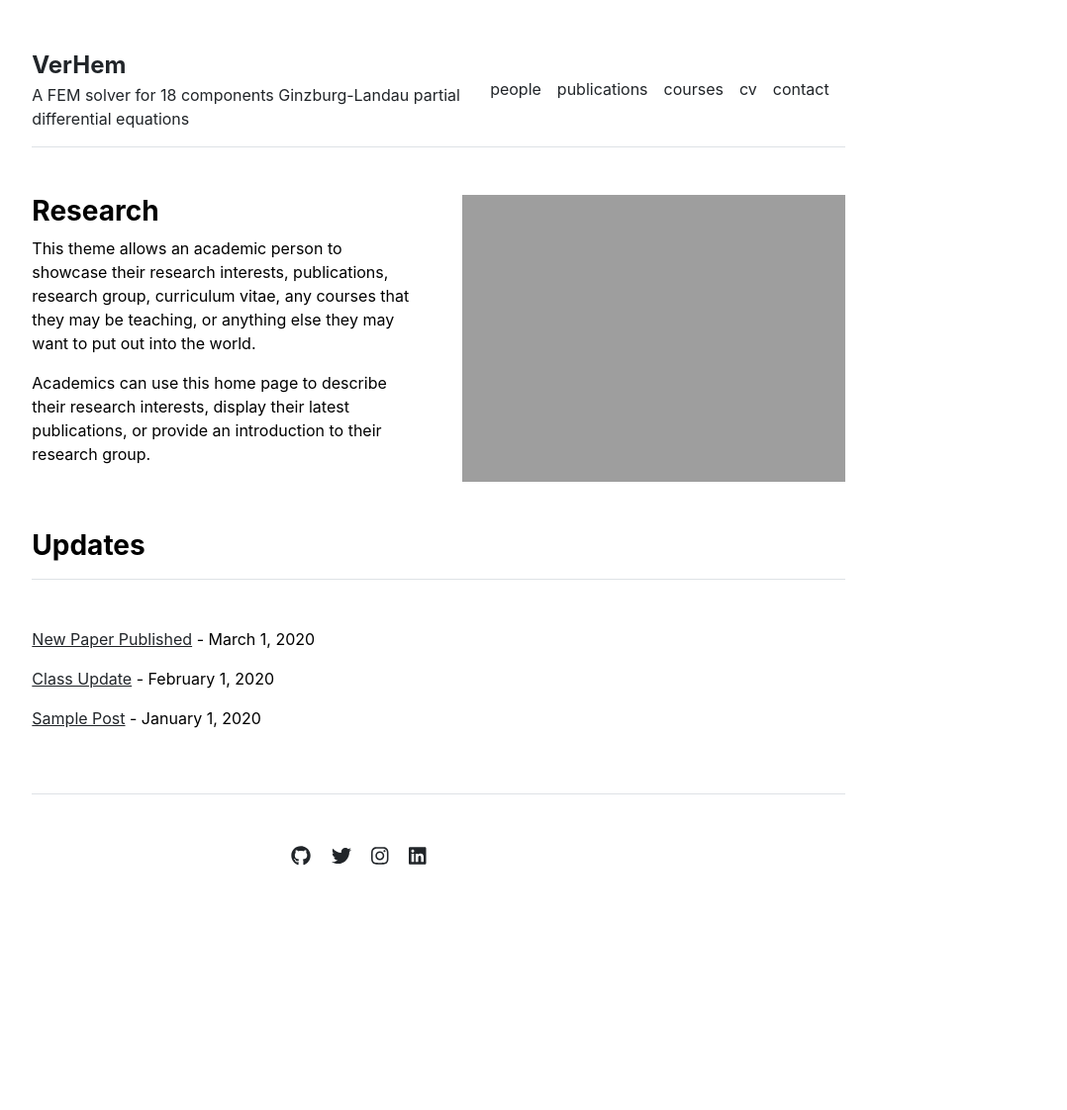
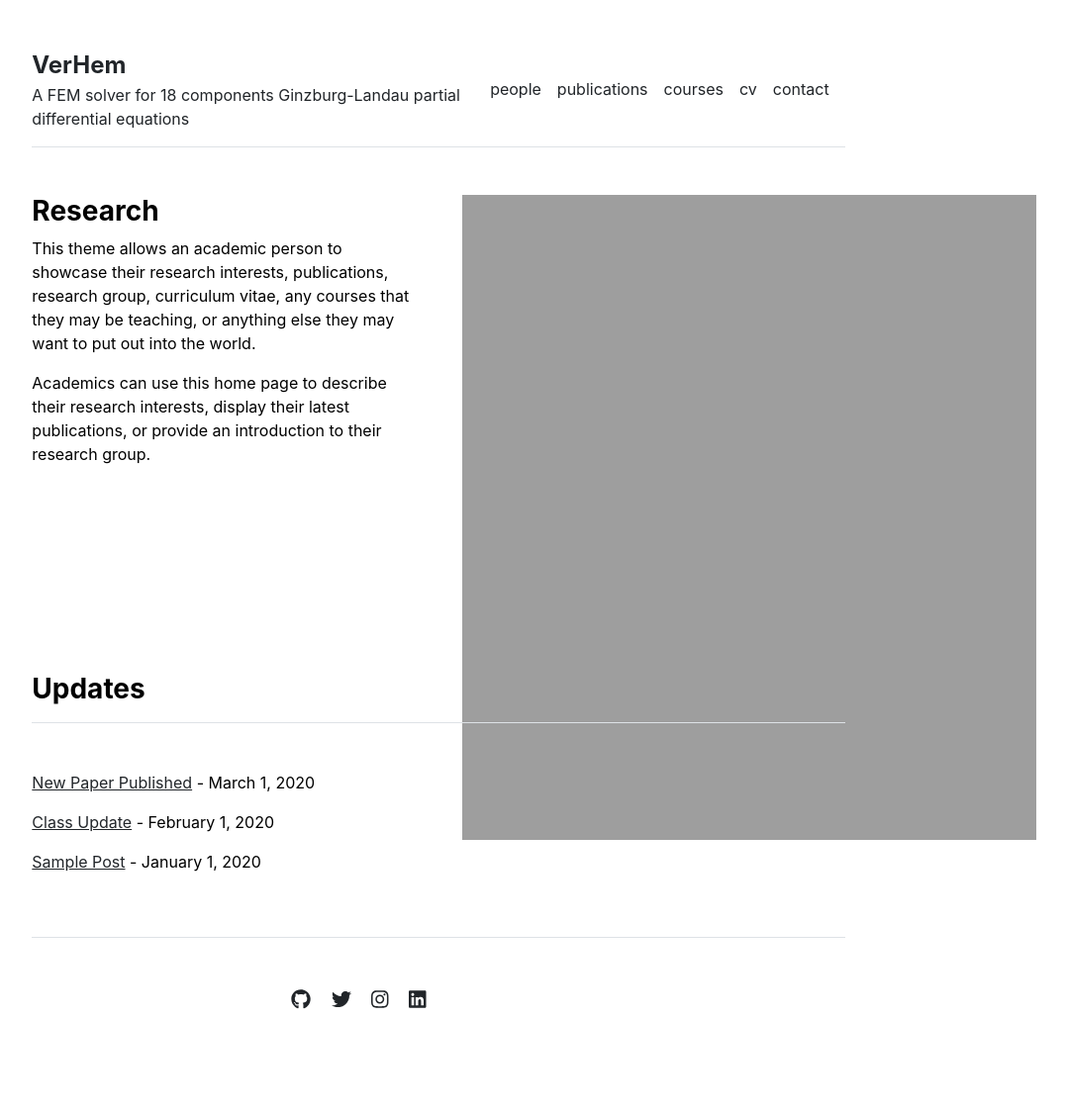
Before and after one commit to VerHem/VerHem.github.io, a Jekyll site: the page built from index.md, in a window 1280 px wide. Shown: the whole page at 99% size, without its empty margins (197-1275 px from the left). Built offline with Jekyll 4.4.1, drawn with Linux system fonts in a browser that asks for light colours; before the commit the page ends 977 px from its top, so only the background shows below that.

Commit message:
modify home pic and display size

```diff
--- a/_layouts/home.html
+++ b/_layouts/home.html
@@ -8,7 +8,7 @@ layout: default
     {{ content }}
   </div>
   <div class="col-md-6">
-    <img src="{{ site.github.url }}/assets/img/femgl-6.85M-DoF-0-Temp-Direchilet-gap-frame.png" alt="Home" width="100%" height="100%">
+    <img src="{{ site.github.url }}/assets/img/femgl-6.85M-DoF-0-Temp-Direchilet-gap-frame.png" alt="Home" width="150%" height="150%">
   </div>
 </div>
 
```
